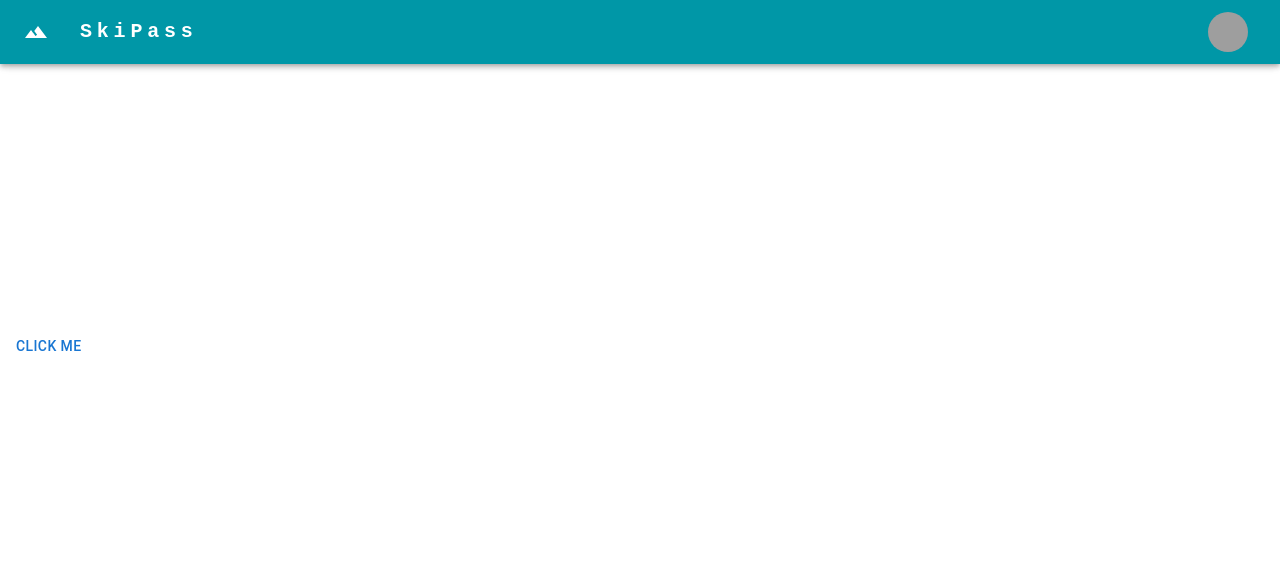
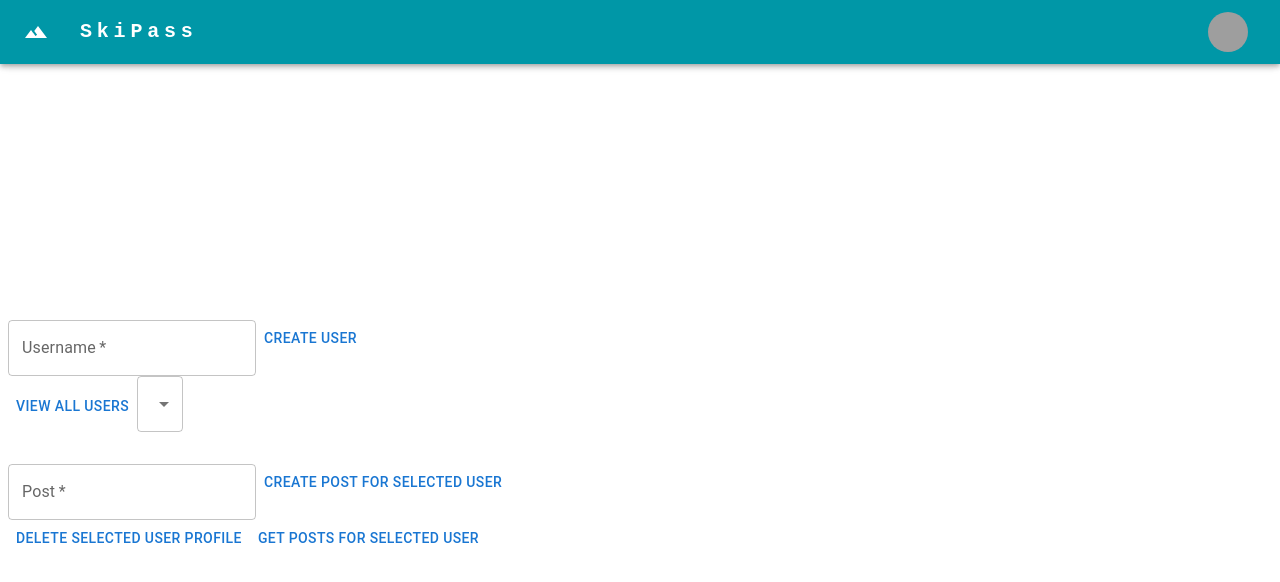
Before and after one commit to AleksandraKrasteva/skipass, a Next.js app in the folder client/: page / in a window 1280 px wide. Shown: the top 582 px of the page. Built offline with nearby package versions, Linux system fonts and the light colour scheme; grey boxes are pictures that could not be loaded.

Commit message:
WIP: manage post and uses from client

```diff
--- a/client/src/api/test.ts
+++ /dev/null
@@ -1,7 +0,0 @@
-import axios from 'axios';
-
-export const sendRequest = () => {
-	return axios.get('http://localhost:8080').then((res) => {
-		return res;
-	});
-};
--- /dev/null
+++ b/client/src/api/userProfile.ts
@@ -0,0 +1,50 @@
+import axios from 'axios';
+
+export const createUser = (username:string) => {
+	return axios.post('http://localhost:8080/createuser', username).then((res) => {
+		return res;
+	});
+};
+
+export const createPost = (post: Post) => {
+	// const data = {
+	// 	text : post.text,
+	// 	userId : post.userId
+	// };
+
+	return axios.post('http://localhost:8080/createpost',post ).then((res) => {
+		return res;
+	});
+};
+
+export const viewUsers = () => {
+	return axios.get('http://localhost:8080/getusers').then((res)=>{
+		return res;
+	});
+};
+
+export type Post ={
+	userId: number;
+	text: string;
+	id?:number;
+}
+
+
+
+export const viewPostsForUser = (userId: number) => {
+	return axios.get(`http://localhost:8080/view/posts/${userId}`).then((res) => {
+		return res;
+	});
+};
+
+export const deleteUserProfile = (userId:number)=>{
+	return axios.delete(`http://localhost:8080/deleteprofile/${userId}`).then((res) => {
+		return res;
+	});
+};
+
+export const deletePost = (postId:number)=>{
+	return axios.delete(`http://localhost:8080/deletepost/${postId}`).then((res) => {
+		return res;
+	});
+};
--- a/client/src/pages/index.tsx
+++ b/client/src/pages/index.tsx
@@ -1,32 +1,121 @@
-import { sendRequest } from '@/api/test';
+import { Post, createPost, createUser, deletePost, deleteUserProfile, viewPostsForUser, viewUsers } from '@/api/userProfile';
 import Navigation from '@/components/molecultes/Navigation';
-import { Button, Typography } from '@mui/material';
+import { Box, Button, List, ListItem, ListItemText, MenuItem, Select, TextField, Typography } from '@mui/material';
 import React, { useState } from 'react';
+export type User = {
+	id: number;
+	username:string;
+	email:string;
+	type:string;
+}
 
 const index = () => {
 
-	const [response, setResponse] = useState('');
+	const [username, setUsername] = useState('');
+	const [users, setUsers] = useState<User[]>([]);
+	const [selectedUser, setSelectedUser] = useState<User['id']|null>(null);
+	const [postText, setPostText] = useState<string>('');
+	const [postsForUser, setPostsForUser] = useState<Post[]>([]);
 
-	const displaySomething = async() => {
-		const res = await sendRequest();
-		setResponse(res.data.content);
+
+
+	const createUserProfile = async() =>{
+		const res = await createUser(username);
+		console.log(res);
+	};
+
+	const getUsers = async()=>{
+		const res = await viewUsers();
+		setUsers(res.data.collection);
+	};
+
+	const handleUserChange = (id:unknown) =>{
+		// eslint-disable-next-line @typescript-eslint/ban-ts-comment
+		// @ts-ignore
+		setSelectedUser(id);
+	};
+
+	const createPostForUser = async() => {
+		if(!postText || !selectedUser) return;
+
+		const post:Post = {
+			userId: selectedUser,
+			text: postText,
+		};
+		const res = await createPost(post);
+		console.log(res);
+	};
+
+	const viewPosts = async()=>{
+		if(!selectedUser) return;
+		const res = await viewPostsForUser(selectedUser);
+		console.log(res);
+		setPostsForUser(res.data.collection);
+	};
+
+	const deleteUser = async()=>{
+		if(!selectedUser) return;
+		const res = await deleteUserProfile(selectedUser);
+		setSelectedUser(null);
+		console.log(res);
+	};
+
+	const deletePostById = async(id:number)=>{
+		const res = await deletePost(id);
+		console.log(res);
 	};
 
 	return (
 		<>
 			<Navigation/>
-			<Button sx={{mt: 40}} onClick={()=>displaySomething()}>Click me</Button>
-			<Typography
-				variant="h6"
-				noWrap
-				sx={{
-					ml: 4,
-					fontFamily: 'monospace',
-					fontWeight: 700,
-					letterSpacing: '.3rem',
-					color: 'inherit',
-				}}
-			>{response}</Typography>
+			<Box sx={{mt: 40}} >
+				<TextField id="outlined-basic" label="Username" variant="outlined" required
+					onChange={(e)=>setUsername(e.target.value)} />
+				<Button onClick={()=>createUserProfile()}>Create user</Button>
+			</Box>
+			<Button onClick={()=>getUsers()}>View all users</Button>
+			<Select
+				labelId="demo-simple-select-label"
+				id="demo-simple-select"
+				onChange={(e)=>handleUserChange(e.target.value)}
+			>
+				{users.map((user)=>{
+					return (
+						<MenuItem value={user.id}>{user.username}</MenuItem>
+					);})}
+			</Select>
+			<Box sx={{mt: 4}} >
+				<TextField id="outlined-basic" label="Post" variant="outlined" required
+					onChange={(e)=>setPostText(e.target.value)} />
+				<Button onClick={()=>createPostForUser()}>Create post for selected user</Button>
+			</Box>
+
+			<Button onClick={()=>deleteUser()}>DELETE SELECTED USER PROFILE</Button>
+			<Button onClick={()=>viewPosts()}>Get Posts For Selected User</Button>
+			<List sx={{ width: '100%', maxWidth: 360, bgcolor: 'background.paper' }}>
+				{postsForUser.map((post)=>{
+					return (
+						<ListItem alignItems="flex-start">
+							<ListItemText
+								primary={post.userId}
+								secondary={
+									<Typography
+										sx={{ display: 'inline' }}
+										component="span"
+										variant="body2"
+										color="text.primary"
+									>
+										{post.text}
+									</Typography>
+								}
+							/>
+							<Button onClick={()=>deletePostById(post.id!)}>Delete</Button>
+						</ListItem>
+					);
+				})}
+			</List>
+
+
 		</>
 	);
 };
```
